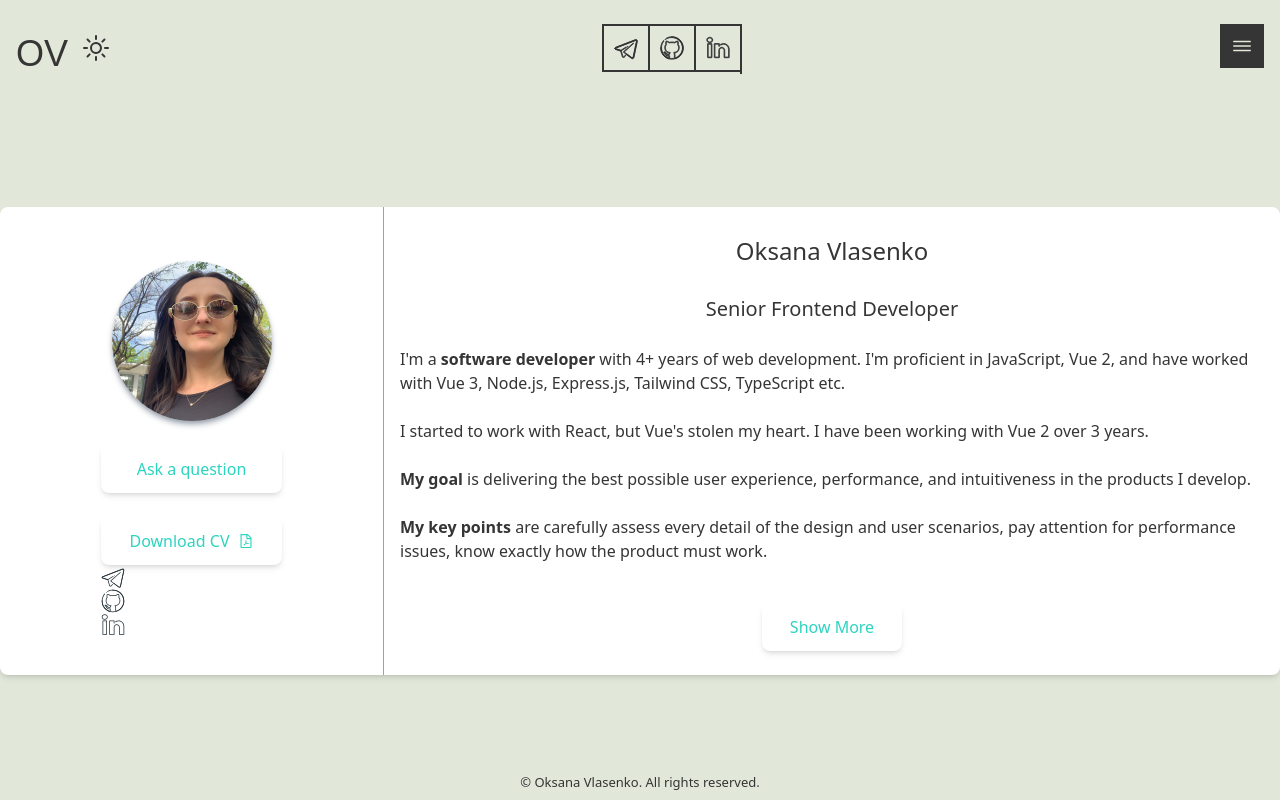
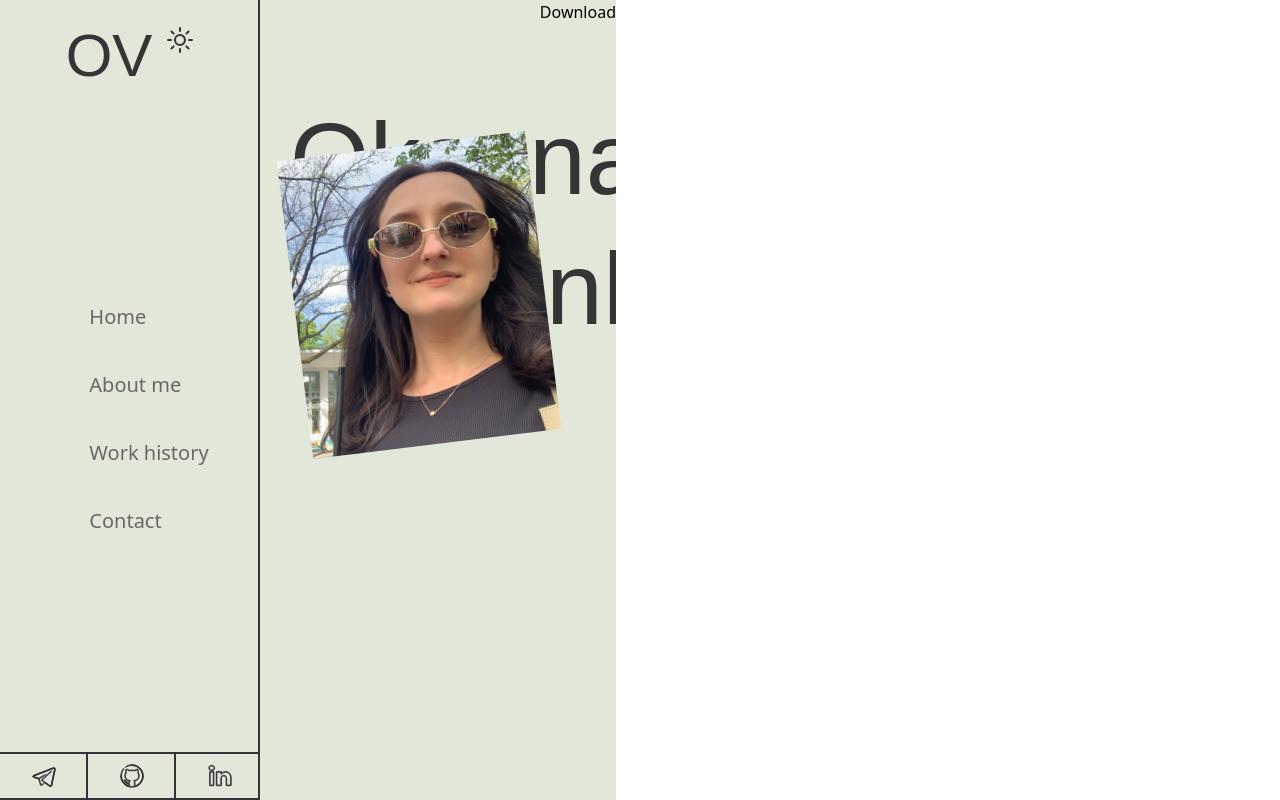
Before and after one commit to oksanaVlasenko/vlasenko, a Vue app: page / in a window 1280 px wide. Built offline with nearby package versions, Linux system fonts and the light colour scheme; a web font is replaced by a local one.

Commit message:
feat: home page

```diff
--- a/package.json
+++ b/package.json
@@ -12,6 +12,7 @@
   "dependencies": {
     "@emailjs/browser": "^4.4.1",
     "github-calendar": "^2.3.4",
+    "vite-plugin-svg-spriter": "^1.0.0",
     "vue": "^3.4.21",
     "vue-i18n": "^9.11.0",
     "vue-router": "^4.4.2"
--- a/src/App.vue
+++ b/src/App.vue
@@ -3,22 +3,19 @@
     <Header />
 
     <router-view />
-
-    <Footer />
   </div>
 </template>
 
 <script>
 import Header from '@/components/Header.vue'
-import Footer from '@/components/Footer.vue'
 
 export default {
   components: {
     Header,
-    Footer
   }
 }
 </script>
 
-<style scoped>
+<style>
+
 </style>
--- a/src/components/About.vue
+++ b/src/components/About.vue
@@ -1,5 +1,5 @@
 <template>
-  <div class="flex flex-col items-center justify-center flex-grow max-w-full overflow-x-hidden pt-9">
+  <div class="about-page">
     <Card />
   </div>
 </template>
@@ -16,4 +16,10 @@ export default {
   h4 {
     font-family: var(--font-family--display);
   }
+
+  .about-page {
+    width: auto;
+    height: auto;
+    overflow: hidden;
+  }
 </style>
--- a/src/components/Header.vue
+++ b/src/components/Header.vue
@@ -1,5 +1,5 @@
 <template>
-  <header class="w-full pt-2">
+  <header class="w-full">
     <NewNav />
   </header>
 </template>
--- /dev/null
+++ b/src/components/Home.vue
@@ -0,0 +1,204 @@
+<template>
+  <!-- <section id="home" class="relative flex flex-col items-center justify-center min-h-screen bg-cover bg-center">
+    <div class="absolute inset-0 bg-black opacity-50"></div>
+
+    <div class="relative z-10 text-center text-white max-w-3xl px-6">
+      <h1 class="text-5xl md:text-6xl font-bold mb-4">I'm [Your Name]</h1>
+      <p class="text-xl md:text-2xl mb-8">A Web Developer and Designer Creating Beautiful and Functional Websites</p>
+
+      <a href="#portfolio" class="inline-block mt-4 px-6 py-3 border border-white text-white hover:bg-white hover:text-black transition duration-300">
+        View My Work
+      </a>
+    </div>
+  </section> -->
+  <div class="home-page">
+    <section class="home-section">
+      <div class="home-layout">
+        <div class="home-title">
+          <div>
+            <div class="home-title-wrapper">
+              <h1 class="home-title-text name">Oksana</h1>
+              <h1 class="home-title-text surname">Vlasenko</h1>
+            </div>
+
+            <div class="home-image-wrapper">
+              <img
+                alt="avatar"
+                class="home-image"
+                src="@/assets/avatar.jpg"
+              />
+            </div>
+          </div>
+        </div>
+        <div class="home-download">Download</div>
+      </div>
+    </section>
+  </div>
+</template>
+<script>
+export default {
+
+}
+</script>
+<style>
+ /* .home-page {
+    width: auto;
+    height: auto;
+    overflow: hidden;
+
+ }
+
+ .home-section {
+  position: relative;
+ }
+
+ .home-layout {
+    display: grid;
+    grid-column-gap: 80px;
+    grid-row-gap: 80px;
+    grid-template-rows: auto;
+    grid-auto-columns: 1fr;
+    grid-template-columns: 1.25fr minmax(0, .25fr);
+ }
+
+ @media screen and (max-width: 1023px) {
+    .home-layout {
+        grid-template-columns: 1fr;
+    }
+}
+
+.home-download {
+  grid-area: span 1 / span 1 / span 1 / span 1;
+  justify-self: end;
+}
+
+.home-image-wrapper {
+  z-index: -1;
+    text-align: center;
+    position: absolute;
+    top: 145px;
+    bottom: auto;
+    left: 34px;
+    right: auto;
+}
+
+.home-image {
+  z-index: -1;
+    width: 250px;
+    height: 300px;
+    object-fit: cover;
+    transform: rotate(-7deg);
+}
+
+.home-title {
+  padding-top: 80px;
+}
+
+.home-title-wrapper {
+  max-width: 87%;
+    flex-direction: column;
+    justify-content: center;
+    margin-left: auto;
+}
+
+.home-title-text {
+  font-family: var(--font-family--display);
+    margin-bottom: 0;
+    font-size: 8vw;
+    font-weight: 400;
+    line-height: 1em;
+}
+
+.name {
+  opacity: 1;
+    transform: translate3d(0px, 0px, 0px) scale3d(1, 1, 1) rotateX(0deg) rotateY(0deg) rotateZ(0deg) skew(0deg, 0deg);
+    transform-style: preserve-3d;
+}
+
+.surname {
+  opacity: 1;
+    transform: translate3d(0px, 0px, 0px) scale3d(1, 1, 1) rotateX(0deg) rotateY(0deg) rotateZ(0deg) skew(0deg, 0deg);
+    transform-style: preserve-3d;
+
+    text-align: right;
+} */
+.home-page {
+  width: 100%; /* Full width */
+  height: 100vh; /* Full height of the viewport */
+  overflow: hidden;
+}
+
+.home-section {
+  position: relative;
+  width: 100%;
+  height: 100%;
+}
+
+.home-layout {
+  display: grid;
+  grid-column-gap: 80px;
+  grid-row-gap: 80px;
+  grid-template-rows: auto;
+  grid-template-columns: 1.25fr minmax(0, 0.25fr);
+}
+
+@media screen and (max-width: 1023px) {
+  .home-layout {
+    grid-template-columns: 1fr;
+  }
+}
+
+.home-download {
+  grid-column: 2 / 3; /* Positions this element in the second column */
+  justify-self: end;
+}
+
+.home-image-wrapper {
+  text-align: center;
+  position: absolute;
+  top: 145px;
+  left: 34px;
+  right: auto;
+}
+
+.home-image {
+  width: 250px;
+  height: 300px;
+  object-fit: cover;
+  transform: rotate(-7deg);
+}
+
+.home-title {
+  padding-top: 80px;
+}
+
+.home-title-wrapper {
+  display: flex; /* Enables flexbox */
+  max-width: 87%;
+  flex-direction: column;
+  justify-content: center;
+  margin-left: auto;
+}
+
+.home-title-text {
+  font-family: var(--font-family--display);
+  margin-bottom: 0;
+  font-size: 8vw;
+  font-weight: 400;
+  line-height: 1em;
+}
+
+.name {
+  opacity: 1;
+  transform: translate3d(0, 0, 0) scale3d(1, 1, 1) rotateX(0) rotateY(0) rotateZ(0) skew(0, 0);
+  transform-style: preserve-3d;
+}
+
+.surname {
+  opacity: 1;
+  transform: translate3d(0, 0, 0) scale3d(1, 1, 1) rotateX(0) rotateY(0) rotateZ(0) skew(0, 0);
+  transform-style: preserve-3d;
+  text-align: right;
+}
+
+</style>
--- a/src/components/NewNav.vue
+++ b/src/components/NewNav.vue
@@ -1,5 +1,4 @@
 <template>
-  <div>
     <div class="navbar-wrap">
       <div class="nav-switcher">
         <span
@@ -11,6 +10,31 @@
 
         <ThemeButton />
       </div>
+
+      <nav class="hidden lg:flex lg:justify-center">
+        <ul>
+          <li
+            v-for="link in links"
+            :key="link.text"
+            class="link"
+          >
+            <router-link
+              :to="link.to"
+              exact-active-class="active"
+              class="flex"
+              @click="isMenuOpen = false"
+            >
+              <svg
+                class="nav-link-icon"
+              >
+                <use :xlink:href="`#${link.icon}`"></use>
+              </svg>
+
+              {{ link.text }}
+            </router-link>
+          </li>
+        </ul>
+      </nav>
 
       <div class="nav-icons custom-svg-spacing">
         <a
@@ -41,7 +65,6 @@
         </a>
       </div>
 
-  {{ contactIcon }}
       <div
         class="nav-button"
         @click="isMenuOpen = !isMenuOpen"
@@ -71,9 +94,14 @@
               <router-link
                 :to="link.to"
                 exact-active-class="active"
+                class="flex"
                 @click="isMenuOpen = false"
               >
-                <img :src="getIconPath(link.icon)" alt="" class="nav-link-icon" />
+                <svg
+                  class="nav-link-icon"
+                >
+                  <use :xlink:href="`#${link.icon}`"></use>
+                </svg>
 
                 {{ link.text }}
               </router-link>
@@ -84,16 +112,10 @@
       </transition>
 
     </div>
-
-
-  </div>
 </template>
 
 <script>
 import ThemeButton from '@/components/ThemeButton.vue'
-import projectIcon from '@/assets/icons/project.svg';
-import aboutIcon from '@/assets/icons/about.svg';
-import contactIcon from '@/assets/icons/contact.svg';
 
 export default {
   components: {
@@ -105,25 +127,17 @@ export default {
       isMenuOpen: false,
       isSmallScreen: false,
       links: [
-        { to: '/', text: 'About me', icon: 'about' },
+        { to: '/', text: 'Home', icon: 'home' },
+        { to: '/about', text: 'About me', icon: 'about' },
         { to: '/work-history', text: 'Work history', icon: 'project' },
         { to: '/contact', text: 'Contact', icon: 'contact' }
-      ],
-      iconMap: {
-        project: projectIcon,
-        about: aboutIcon,
-        contact: contactIcon,
-      }
+      ]
     }
   },
 
   methods: {
     checkScreenSize() {
       this.isSmallScreen = window.matchMedia('(max-width: 640px)').matches
-    },
-
-    getIconPath(iconName) {
-      return this.iconMap[iconName]
     }
   },
 
@@ -157,15 +171,15 @@ export default {
 <style>
   .navbar-wrap {
     @apply
-      w-full h-full flex flex-row justify-between mt-4;
+     relative w-full h-full flex flex-row justify-between pt-4 md:sticky md:top-0 lg:flex-col lg:border-r-2 lg:border-[var(--text-primary-color)];
   }
 
   .nav-switcher {
-    @apply flex;
+    @apply flex lg:justify-center;
   }
 
   .nav-button {
-    @apply cursor-pointer mr-4 bg-[var(--background-color-reverse)] h-fit p-2.5;
+    @apply cursor-pointer mr-4 bg-[var(--background-color-reverse)] h-fit p-2.5 lg:hidden;
   }
 
   .nav-burger-svg {
@@ -173,25 +187,25 @@ export default {
   }
 
   .nav-brand {
-    @apply text-4xl text-[var(--text-primary-color)] pt-2.5 ml-4 cursor-pointer;
+    @apply text-4xl text-[var(--text-primary-color)] pt-2.5 ml-4 cursor-pointer lg:text-6xl;
     font-family: var(--font-family--display);
   }
 
   .link {
-    @apply relative p-2.5 text-gray-800 dark:text-gray-200 transition-colors duration-300 hover:text-[var(--text-primary-color)];
+    @apply relative p-2.5 text-gray-800 dark:text-gray-200 transition-colors duration-300 text-[var(--color--gray-1)] hover:text-[var(--text-primary-color)] lg:text-xl lg:p-5;
   }
 
   .active {
-    @apply relative inline-block text-[var(--color--gray-1)];
+    @apply flex text-[var(--color--gray-1)] dark:text-[var(--color--gray-1)];
+
+    svg {
+      fill: var(--color--gray-1);
+    }
   }
-
-  /* .custom-svg-spacing a:not(:last-child) {
-    margin-right: 3vh;
-  } */
 
   .nav-icons {
     @apply
-      hidden sm:flex flex-row justify-center items-start cursor-pointer border-solid border-l-0 border-b-0 border-r-2 border-t-2 border-[var(--text-primary-color)];
+      hidden sm:flex flex-row justify-center lg:justify-around items-start cursor-pointer border-solid border-l-0 border-b-0 border-r-2 lg:border-r-0 lg:border-b-2 border-t-2 border-[var(--text-primary-color)];
 
     svg {
       stroke: var(--text-primary-color);
@@ -199,7 +213,7 @@ export default {
   }
 
   .nav-media-link {
-    @apply border-l-2 border-b-2 border-[var(--text-primary-color)] p-2.5;
+    @apply border-l-2 border-b-2 border-[var(--text-primary-color)] p-2.5 lg:border-0 lg:py-2.5 lg:px-8 lg:relative lg:after:content-[''] lg:after:absolute lg:after:right-0 lg:after:top-0 lg:after:bottom-0 lg:after:w-0.5 lg:after:bg-[var(--text-primary-color)] lg:last:after:content-none;
   }
 
   .nav-overlay {
@@ -211,9 +225,7 @@ export default {
   .nav-link-icon {
     width: 24px;
     height: 24px;
-
-    svg {
-      fill: var(--text-primary-color);
-    }
+    fill: var(--text-primary-color);
+    margin-right: 1rem;
   }
 </style>
--- a/src/router/index.js
+++ b/src/router/index.js
@@ -3,6 +3,14 @@ import { createWebHashHistory, createRouter } from 'vue-router'
 const routes = [
   {
     path: '/',
+    name: 'Home',
+    component: () => import('@/components/Home.vue'),
+    meta: {
+      title: 'Home | Oksana Vlasenko'
+    }
+  },
+  {
+    path: '/about',
     name: 'About',
     component: () => import('@/components/About.vue'),
     meta: {
--- a/vite.config.js
+++ b/vite.config.js
@@ -1,12 +1,22 @@
 import { defineConfig } from 'vite'
 import vue from '@vitejs/plugin-vue'
 import { fileURLToPath, URL } from 'node:url'
+import createSvgSpritePlugin from 'vite-plugin-svg-spriter'
+
+import path from 'path'
+
+const SRC_PATH = path.resolve(__dirname, 'src')
+const SVG_FOLDER_PATH = path.resolve(SRC_PATH, 'assets', 'icons')
 
 // https://vitejs.dev/config/
 export default defineConfig({
   base: '/vlasenko/',
 
-  plugins: [vue()],
+  plugins: [
+    createSvgSpritePlugin({svgFolder: SVG_FOLDER_PATH}),
+    vue()
+  ],
+
   resolve: {
     alias: {
       '@': fileURLToPath(new URL('./src', import.meta.url))
```
Also changed, not shown: src/assets/icons/test.svg (added), src/assets/tailwind.css, 1 other file (tests, documents, lock files or other folders).
